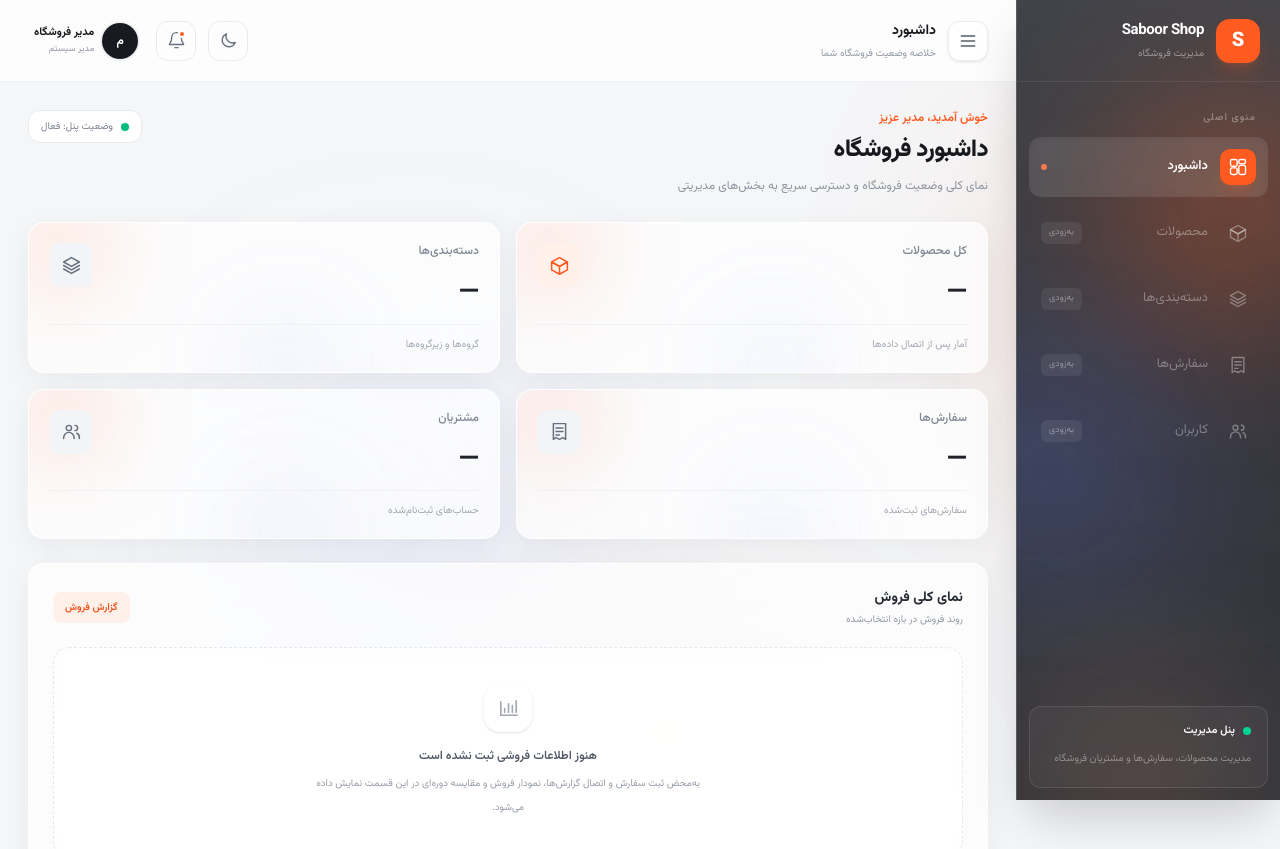
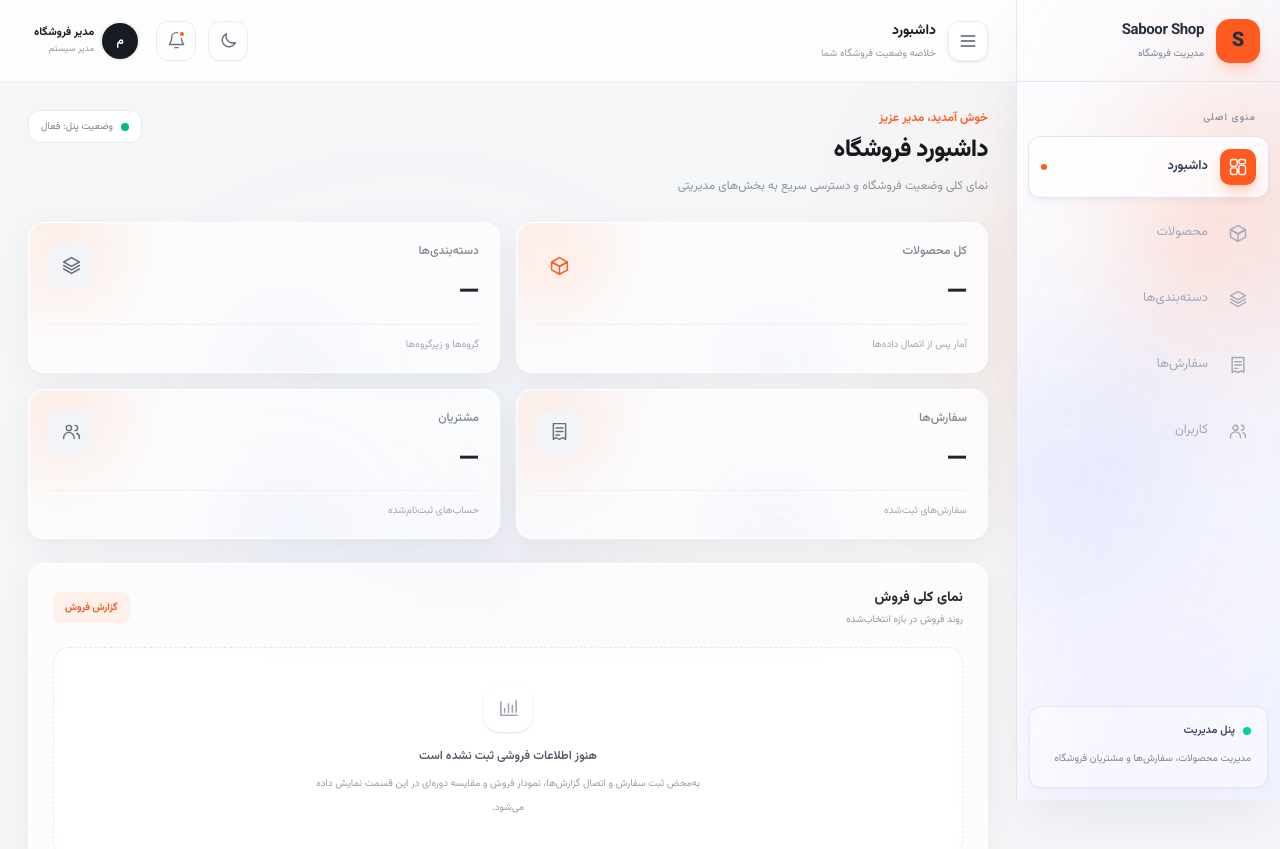
Before and after one commit to Amirsaboor/next-shop-fullstack, a Next.js app: page /admin in a window 1280 px wide. Shown: the top 849 px of the page. Built offline with nearby package versions, Linux system fonts and the light colour scheme.

Commit message:
Improve light theme admin sidebar

```diff
--- a/src/components/admin/AdminShell.tsx
+++ b/src/components/admin/AdminShell.tsx
@@ -69,38 +69,38 @@ export default function AdminShell({ children }: { children: ReactNode }) {
       </div>
       {mobileOpen && <button type="button" aria-label="بستن منو" onClick={() => setMobileOpen(false)} className="fixed inset-0 z-40 bg-black/55 backdrop-blur-[2px] lg:hidden" />}
 
-      <aside className={`fixed inset-y-0 right-0 z-50 flex flex-col overflow-hidden border-l border-white/[0.18] bg-[#11151c]/[0.84] text-white shadow-2xl shadow-black/20 backdrop-blur-[36px] transition-all duration-300 ${mobileOpen ? "translate-x-0" : "translate-x-full lg:translate-x-0"} ${collapsed ? "w-[264px] lg:w-[88px]" : "w-[264px]"}`}>
+      <aside className={`fixed inset-y-0 right-0 z-50 flex flex-col overflow-hidden border-l backdrop-blur-[36px] transition-all duration-300 ${dark ? "border-white/[0.18] bg-[#11151c]/[0.88] text-white shadow-2xl shadow-black/20" : "border-[#dfe4ef]/80 bg-[#f7f8ff]/[0.88] text-[#283044] shadow-2xl shadow-[#6474a8]/[0.12]"} ${mobileOpen ? "translate-x-0" : "translate-x-full lg:translate-x-0"} ${collapsed ? "w-[264px] lg:w-[88px]" : "w-[264px]"}`}>
         <div aria-hidden="true" className="pointer-events-none absolute inset-0 z-0 overflow-hidden">
-          <div className="absolute -right-20 top-20 h-64 w-64 rounded-full bg-[#ff5a1f]/30 blur-[75px]" />
-          <div className="absolute -left-24 top-[42%] h-64 w-64 rounded-full bg-[#657cff]/24 blur-[85px]" />
-          <div className="absolute bottom-[-90px] right-8 h-56 w-56 rounded-full bg-[#ff9b72]/19 blur-[75px]" />
-          <div className="absolute inset-0 bg-gradient-to-b from-white/[0.055] via-transparent to-black/[0.10]" />
+          <div className={`absolute -right-20 top-20 h-64 w-64 rounded-full blur-[75px] ${dark ? "bg-[#ff5a1f]/30" : "bg-[#ff8b62]/[0.30]"}`} />
+          <div className={`absolute -left-24 top-[42%] h-64 w-64 rounded-full blur-[85px] ${dark ? "bg-[#657cff]/24" : "bg-[#8296ff]/[0.28]"}`} />
+          <div className={`absolute bottom-[-90px] right-8 h-56 w-56 rounded-full blur-[75px] ${dark ? "bg-[#ff9b72]/19" : "bg-[#c7a4ff]/[0.24]"}`} />
+          <div className={`absolute inset-0 ${dark ? "bg-gradient-to-b from-white/[0.055] via-transparent to-black/[0.10]" : "bg-gradient-to-br from-white/[0.72] via-white/[0.18] to-[#e9edff]/[0.42]"}`} />
         </div>
-        <div className={`relative z-10 flex h-[82px] shrink-0 items-center border-b border-white/[0.08] ${collapsed && !mobileOpen ? "justify-center px-3" : "justify-between px-5"}`}>
+        <div className={`relative z-10 flex h-[82px] shrink-0 items-center border-b ${dark ? "border-white/[0.08]" : "border-[#dce2f0]/80"} ${collapsed && !mobileOpen ? "justify-center px-3" : "justify-between px-5"}`}>
           <Link href="/admin" className="flex min-w-0 items-center gap-3" title="Saboor Shop">
             <span className="flex h-11 w-11 shrink-0 items-center justify-center rounded-[14px] bg-[#ff5a1f] text-xl font-black shadow-lg shadow-[#ff5a1f]/20">S</span>
-            {(!collapsed || mobileOpen) && <span className="min-w-0"><span className="block text-[15px] font-bold tracking-tight">Saboor Shop</span><span className="mt-1 block text-[10px] text-white/45">مدیریت فروشگاه</span></span>}
+            {(!collapsed || mobileOpen) && <span className="min-w-0"><span className="block text-[15px] font-bold tracking-tight">Saboor Shop</span><span className={`mt-1 block text-[10px] ${dark ? "text-white/45" : "text-[#77819a]"}`}>مدیریت فروشگاه</span></span>}
           </Link>
           <button type="button" onClick={() => setMobileOpen(false)} className="rounded-lg p-2 text-white/55 hover:bg-white/10 lg:hidden" aria-label="بستن منو"><Icon name="close" /></button>
         </div>
 
         <div className="relative z-10 px-3 pt-7">
-          {(!collapsed || mobileOpen) && <p className="mb-3 px-3 text-[10px] font-semibold tracking-widest text-white/35">منوی اصلی</p>}
+          {(!collapsed || mobileOpen) && <p className={`mb-3 px-3 text-[10px] font-semibold tracking-widest ${dark ? "text-white/35" : "text-[#8b94aa]"}`}>منوی اصلی</p>}
           <nav className="space-y-1.5">
             {menuItems.map((item) => {
               const active = pathname === item.href;
               return (
                 <div key={item.href} className="relative">
                   {item.soon ? (
-                    <div title={collapsed ? item.label + " - به‌زودی" : "این بخش در مرحله بعد ساخته می‌شود"} className={`flex cursor-not-allowed items-center gap-3 rounded-xl px-3 py-3 text-[13px] text-white/35 ${collapsed && !mobileOpen ? "justify-center" : ""}`}>
+                    <div title={collapsed ? item.label + " - به‌زودی" : "این بخش در مرحله بعد ساخته می‌شود"} className={`flex cursor-not-allowed items-center gap-3 rounded-xl px-3 py-3 text-[13px] ${dark ? "text-white/35" : "text-[#a1a9bb]"} ${collapsed && !mobileOpen ? "justify-center" : ""}`}>
                       <span className="flex h-9 w-9 shrink-0 items-center justify-center"><Icon name={item.icon} size={20} /></span>
                       {(!collapsed || mobileOpen) && <><span className="flex-1">{item.label}</span><span className="rounded-md bg-white/[0.07] px-2 py-1 text-[9px] text-white/40">به‌زودی</span></>}
                     </div>
                   ) : (
-                    <Link href={item.href} title={collapsed && !mobileOpen ? item.label : undefined} className={`group flex items-center gap-3 rounded-xl px-3 py-3 text-[13px] transition-all ${collapsed ? "justify-center" : ""} ${active ? "bg-white/[0.11] font-semibold text-white shadow-inner" : "text-white/65 hover:bg-white/[0.06] hover:text-white"}`}>
-                      <span className={`flex h-9 w-9 shrink-0 items-center justify-center rounded-[10px] transition ${active ? "bg-[#ff5a1f] text-white shadow-lg shadow-[#ff5a1f]/20" : "text-white/60 group-hover:text-white"}`}><Icon name={item.icon} size={20} /></span>
+                    <Link href={item.href} title={collapsed && !mobileOpen ? item.label : undefined} className={`group flex items-center gap-3 rounded-xl px-3 py-3 text-[13px] transition-all ${collapsed ? "justify-center" : ""} ${active ? (dark ? "bg-white/[0.11] font-semibold text-white shadow-inner" : "bg-white/[0.78] font-semibold text-[#303a55] shadow-md shadow-[#8996bd]/[0.12] ring-1 ring-[#dfe5f4]") : (dark ? "text-white/65 hover:bg-white/[0.06] hover:text-white" : "text-[#65708a] hover:bg-white/[0.65] hover:text-[#303a55]")}`}>
+                      <span className={`flex h-9 w-9 shrink-0 items-center justify-center rounded-[10px] transition ${active ? "bg-[#ff5a1f] text-white shadow-lg shadow-[#ff5a1f]/25" : (dark ? "text-white/60 group-hover:text-white" : "text-[#8490aa] group-hover:text-[#ff5a1f]")}`}><Icon name={item.icon} size={20} /></span>
                       {(!collapsed || mobileOpen) && <span className="flex-1">{item.label}</span>}
-                      {active && (!collapsed || mobileOpen) && <span className="h-1.5 w-1.5 rounded-full bg-[#ff7a4c]" />}
+                      {active && (!collapsed || mobileOpen) && <span className={`h-1.5 w-1.5 rounded-full ${dark ? "bg-[#ff7a4c]" : "bg-[#ff5a1f]"}`} />}
                     </Link>
                   )}
                 </div>
@@ -110,7 +110,7 @@ export default function AdminShell({ children }: { children: ReactNode }) {
         </div>
 
         <div className="relative z-10 mt-auto p-3">
-          {(!collapsed || mobileOpen) && <div className="rounded-xl border border-white/10 bg-white/[0.035] p-4"><div className="flex items-center gap-2"><span className="h-2 w-2 rounded-full bg-emerald-400" /><p className="text-[11px] font-semibold">پنل مدیریت</p></div><p className="mt-2 text-[10px] leading-6 text-white/40">مدیریت محصولات، سفارش‌ها و مشتریان فروشگاه</p></div>}
+          {(!collapsed || mobileOpen) && <div className={`rounded-xl border p-4 ${dark ? "border-white/10 bg-white/[0.035]" : "border-[#dce3f2]/80 bg-white/[0.48] shadow-sm shadow-[#8794ba]/[0.08]"}`}><div className="flex items-center gap-2"><span className="h-2 w-2 rounded-full bg-emerald-400" /><p className={`text-[11px] font-semibold ${dark ? "text-white" : "text-[#39445f]"}`}>پنل مدیریت</p></div><p className={`mt-2 text-[10px] leading-6 ${dark ? "text-white/40" : "text-[#7b849a]"}`}>مدیریت محصولات، سفارش‌ها و مشتریان فروشگاه</p></div>}
           {collapsed && !mobileOpen && <div className="flex justify-center pb-2"><span className="h-2 w-2 rounded-full bg-emerald-400" title="پنل مدیریت" /></div>}
         </div>
       </aside>
```
